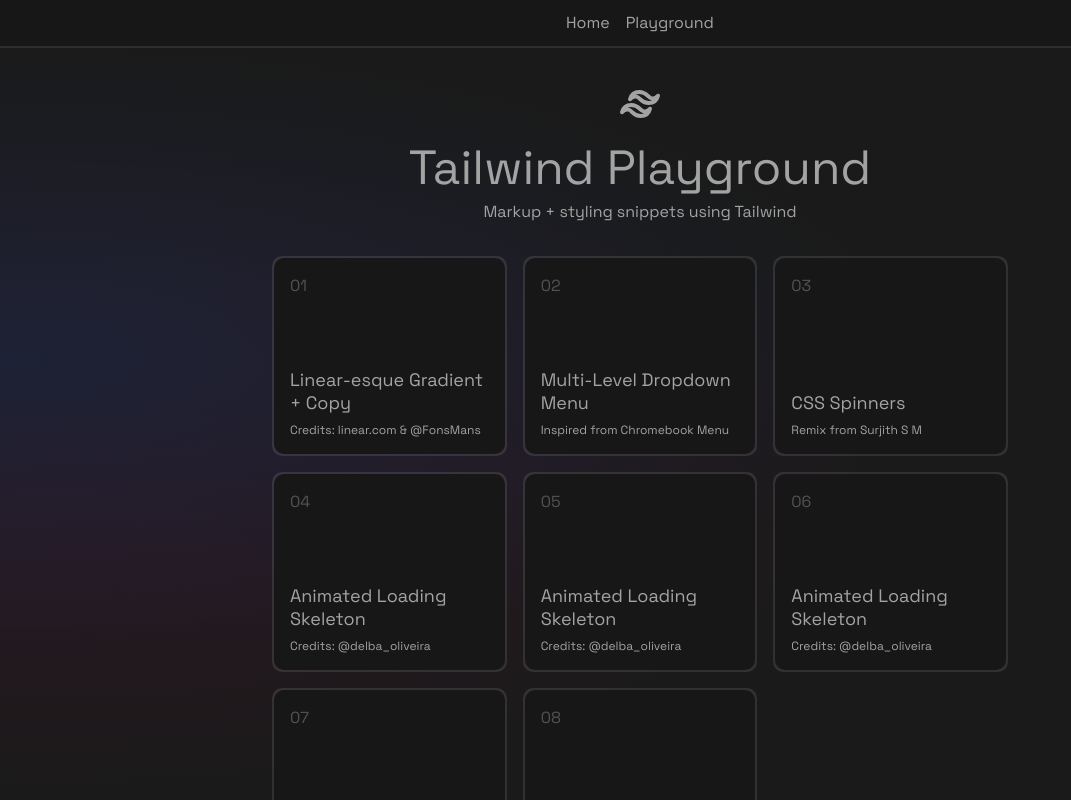
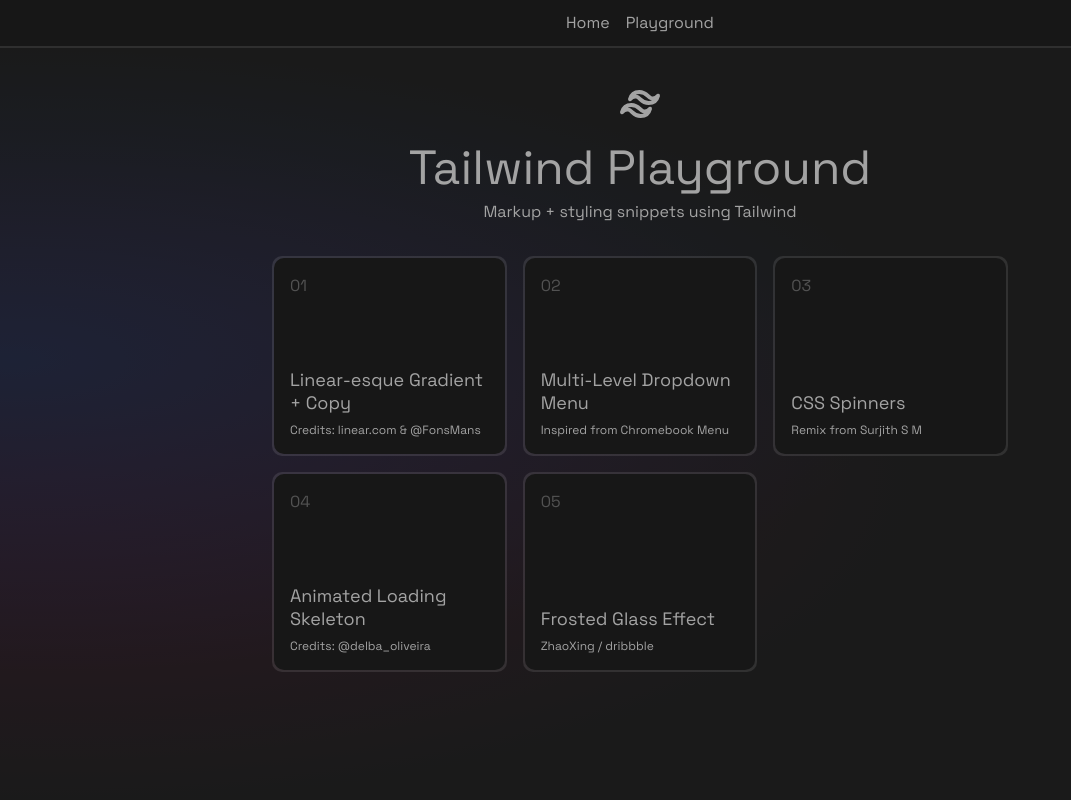
Before and after one commit to haroldjeshua/fmp, a React (Vite) app in the folder tw-play/: page / in a window 1280 px wide. Shown: the whole page, without its empty margins (0-1071 px from the left). Built offline with nearby package versions, Linux system fonts and the light colour scheme.

Commit message:
MOD:  page layout + routing

```diff
--- a/tw-play/src/App.jsx
+++ b/tw-play/src/App.jsx
@@ -4,6 +4,7 @@ import Header from "./components/Header";
 import Cards from "./components/Cards";
 import CardPage from "./components/CardPage";
 import "./App.css";
+import NotFound from "./pages/NotFound";
 
 function App() {
   return (
@@ -11,6 +12,9 @@ function App() {
       <Nav />
       <Header />
       <Cards />
+      <Routes>
+        <Route path="/" />
+      </Routes>
     </div>
   );
 }
--- /dev/null
+++ b/tw-play/src/components/Card.jsx
@@ -0,0 +1,7 @@
+import React from "react";
+
+const Card = () => {
+  return <div>Card</div>;
+};
+
+export default Card;
--- a/tw-play/src/components/Cards.jsx
+++ b/tw-play/src/components/Cards.jsx
@@ -1,5 +1,5 @@
 import { useEffect, useRef } from "react";
-import { useRoutes } from "react-router-dom";
+import { useParams, Link } from "react-router-dom";
 
 const Cards = () => {
   const cardsRef = useRef(null);
@@ -26,51 +26,28 @@ const Cards = () => {
   const cardData = [
     {
       id: 1,
-      icon: "123",
       heading: "Linear-esque Gradient  + Copy",
       subheading: "Credits: linear.com & @FonsMans",
     },
     {
       id: 2,
-      icon: "456",
       heading: "Multi-Level Dropdown Menu",
       subheading: "Inspired from Chromebook Menu",
     },
     {
       id: 3,
-      icon: "789",
       heading: "CSS Spinners",
       subheading: "Remix from Surjith S M",
     },
     {
       id: 4,
-      icon: "123",
       heading: "Animated Loading Skeleton",
       subheading: "Credits: @delba_oliveira ",
     },
     {
-      id: 4,
-      icon: "123",
-      heading: "Animated Loading Skeleton",
-      subheading: "Credits: @delba_oliveira ",
-    },
-    {
-      id: 4,
-      icon: "123",
-      heading: "Animated Loading Skeleton",
-      subheading: "Credits: @delba_oliveira ",
-    },
-    {
-      id: 4,
-      icon: "123",
-      heading: "Animated Loading Skeleton",
-      subheading: "Credits: @delba_oliveira ",
-    },
-    {
-      id: 4,
-      icon: "123",
-      heading: "Animated Loading Skeleton",
-      subheading: "Credits: @delba_oliveira ",
+      id: 5,
+      heading: "Frosted Glass Effect",
+      subheading: "ZhaoXing / dribbble",
     },
   ];
 
@@ -81,7 +58,8 @@ const Cards = () => {
     >
       {cardData.map((card, idx) => (
         // /card/${idx.toString().padStart(2, "0")}
-        <div key={idx} className="card">
+        <Link key={idx} to={`/card/${idx}`}>
+          <div className="card">
             <div className="card-content">
               <div className="card-icon mb-2">{`${(idx + 1)
                 .toString()
@@ -92,6 +70,7 @@ const Cards = () => {
               </div>
             </div>
           </div>
+        </Link>
       ))}
     </div>
   );
--- a/tw-play/src/components/Nav.jsx
+++ b/tw-play/src/components/Nav.jsx
@@ -1,5 +1,4 @@
-import React from "react";
-import { Link } from "react-router-dom";
+import { Link, Route, Routes } from "react-router-dom";
 
 const Nav = () => {
   return (
--- /dev/null
+++ b/tw-play/src/pages/NotFound.jsx
@@ -0,0 +1,7 @@
+import React from "react";
+
+const NotFound = () => {
+  return <h1>Error Not Found</h1>;
+};
+
+export default NotFound;
```
Lines whose indentation alone changed are shown as unchanged.
